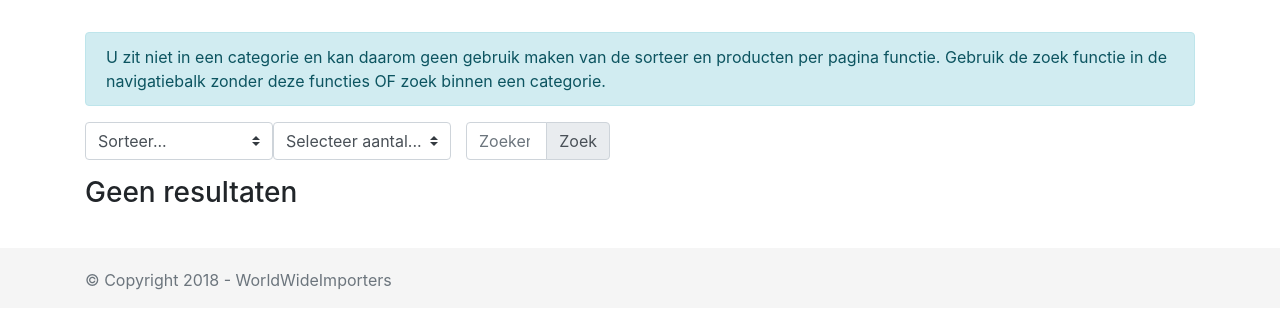
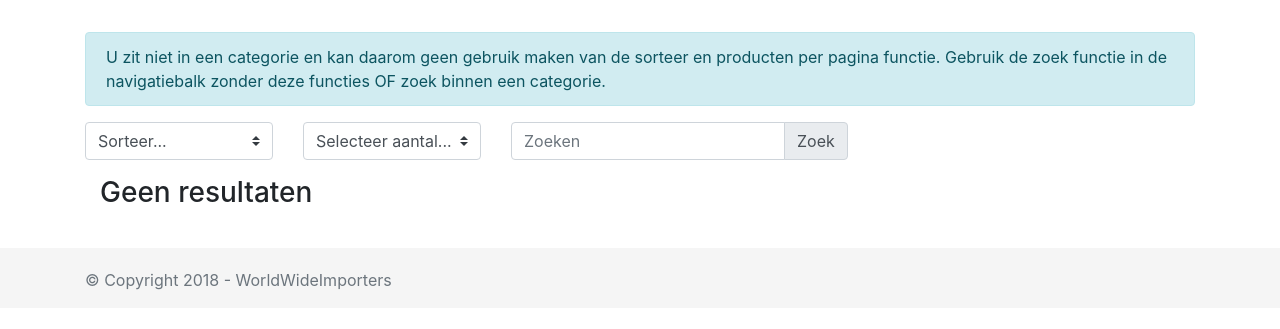
Before and after one commit to sems/world-wide-importers, a PHP site: page /products in a window 1280 px wide. Shown: the part 66-395 px from the top of the page. Run offline with PHP 8.4, Linux system fonts and the light colour scheme; data that the repository does not hold is empty; style sheets or scripts are compiled from the project's sources; some libraries are stand-ins or nearby versions.

Commit message:
Fixed product styling

```diff
--- a/src/scss/main.scss
+++ b/src/scss/main.scss
@@ -34,3 +34,7 @@ html, body {
 .progress-payment {
     margin-top: 1rem;
 }
+
+.filter-style {
+    margin-right: 15px;
+}
--- a/src/views/products.php
+++ b/src/views/products.php
@@ -1,16 +1,16 @@
 <?php print(getAlert()); ?>
 
 <div class="row">
-  <div class="col-md-6">
+  <div class="col-md-12">
     <?php //drop down form to choose filtering for products ?>
-    <form action='products.php' method='get' class="form-inline my-2 my-lg-0">
+    <form action='products.php' method='get' class="form-inline">
       <?php
         if (isset($_GET['filter'])) {
           // Check if filter isset, if so add hidden name and value of filter to form
           print('<input type="hidden" name="filter" value="'.$_GET['filter'].'" />');
         }
       ?>
-      <div class="row">
+      <div class="row filter-style">
         <div class="col">
           <div class="input-group mb-3">
             <select name='order' class="custom-select" id="inputGroupSelect02" onchange="this.form.submit()">
@@ -21,7 +21,7 @@
           </div>
         </div>
       </div>
-      <div class="row">
+      <div class="row filter-style">
         <div class="col">
           <div class="input-group mb-3">
             <select name='resultsperpage' class="custom-select" id="inputGroupSelect02" onchange="this.form.submit()">
@@ -34,17 +34,19 @@
         </div>
       </div>
       <?php // new search input ?>
-      <div class="col">
-        <div class="input-group mb-3">
-          <input class="form-control" name="search" type="search" placeholder="Zoeken" aria-label="Zoeken" value="<?php print(isset($_GET['search']) ? $_GET['search'] : '') ?>">
-          <div class="input-group-append">
-            <button class="btn input-group-text" for="inputGroupSelect02" type='submit'>Zoek</button>
+      <div class="row filter-style">
+        <div class="col">
+          <div class="input-group mb-3">
+            <input class="form-control" name="search" type="search" placeholder="Zoeken" aria-label="Zoeken" value="<?php print(isset($_GET['search']) ? $_GET['search'] : '') ?>">
+            <div class="input-group-append">
+              <button class="btn input-group-text" for="inputGroupSelect02" type='submit'>Zoek</button>
+            </div>
           </div>
         </div>
       </div>
     </form>
   </div>
-
+  <div class="col-md-12">
   <?php
     // For each product print product photo (or fallback photo) and add product name
     if(sizeOf($arrayProducts) >= 1) {
@@ -108,4 +110,5 @@
       <?php
     };
   ?>
+  </div>
 </div>
```
